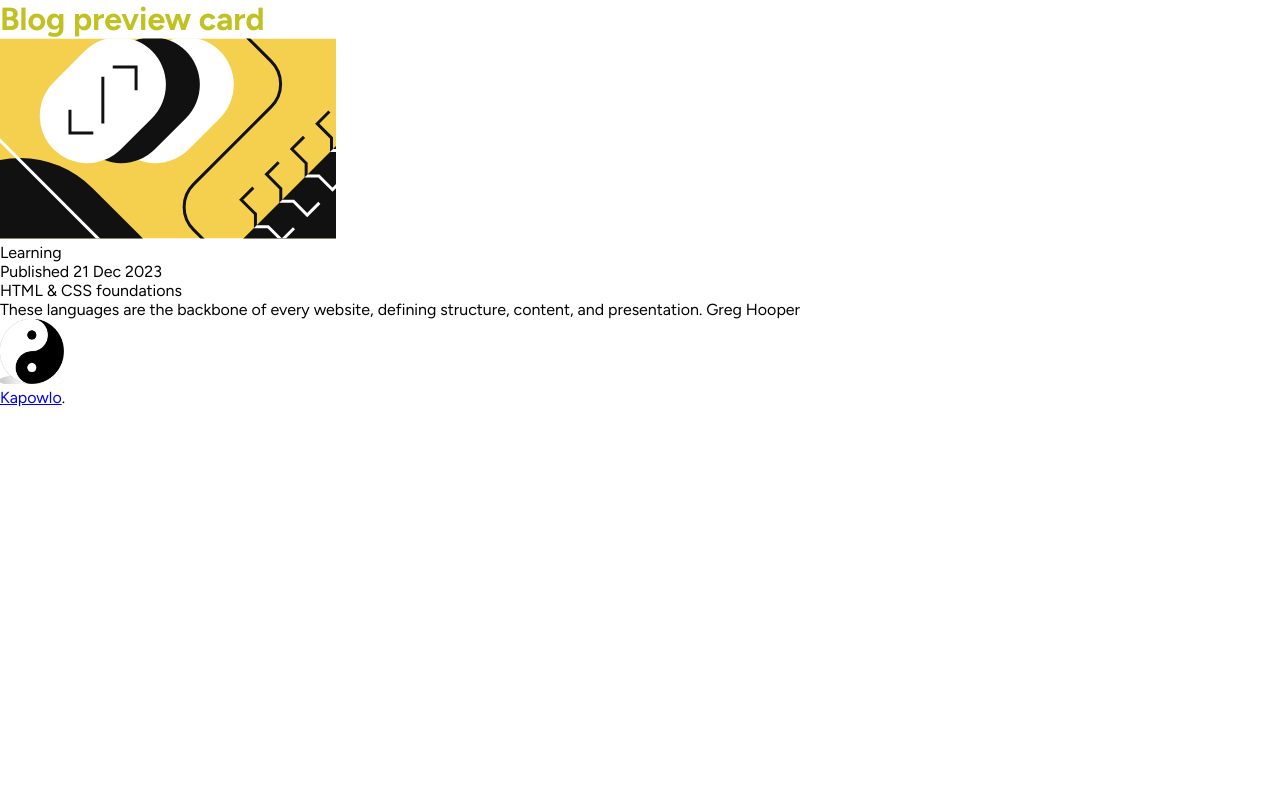
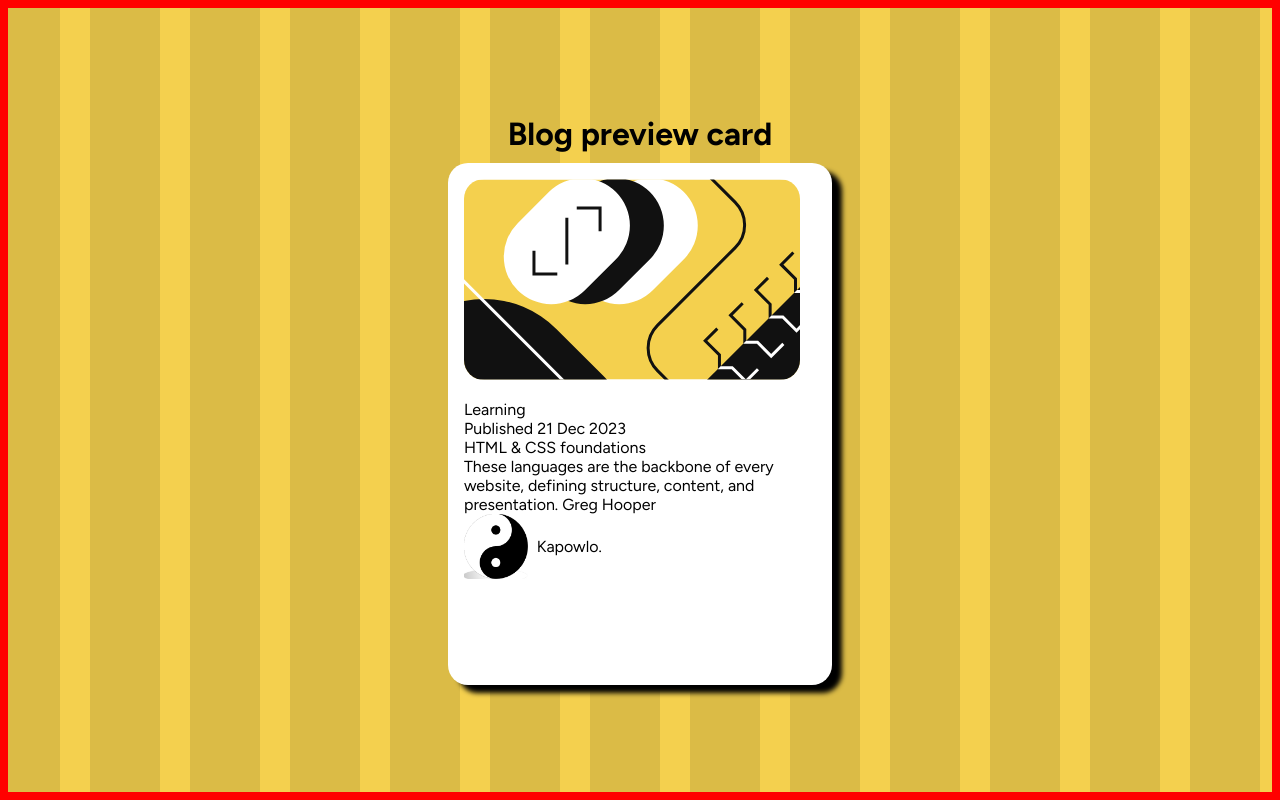
Before and after one commit to kapowlo/blog-preview-card, a plain HTML site: page index.html in a window 1280 px wide. Drawn offline with Linux system fonts and the light colour scheme.

Commit message:
Added margin to svg image
Added margin-left to text content inside of card

Made container a grid + centered the card and h1

Added linear-gradient with vertical stripes to container

Made attribution a flex container

Removed decoration on attribution link

```diff
--- a/style.css
+++ b/style.css
@@ -5,11 +5,61 @@
   margin: 0;
   box-sizing: border-box;
 }
+/*----------------GENERAL STYLES applied to multiple element------------*/
+img[src$="illustration-article.svg"] {
+  margin: 1em;
+  border-radius: 20px;
+}
+.card-text-wrapper,
+.attribution-wrapper {
+  margin-left: 1em;
+}
+/*with the two css rule above everything INSIDE CARD has as the same margin left */
 
 body {
+  height: 100vh;
   font-family: "Figtree", sans-serif;
 }
 
+.container {
+  border: 8px solid red;
+
+  background: linear-gradient(90deg, rgba(0, 0, 0, 0.1) 70px, transparent 70px)
+      center center / 100px 100% repeat-x,
+    #f4d04e;
+
+  height: 100%;
+
+  /*places card and h1 text in the center */
+  display: grid;
+  place-content: center;
+}
+
 h1 {
-  color: rgb(193, 193, 36);
+  margin-bottom: 0.31em;
+  text-align: center; /*properly center text with card below */
 }
+
+/*----------------------CARD STYLES---------------------- */
+
+.card {
+  width: 384px;
+  height: 522px;
+  background-color: rgb(255, 255, 255);
+  box-shadow: 10px 8px 5px black;
+  border-radius: 20px;
+}
+
+/*------------------attribution styles(should be all the way at the bottom)-------------------- */
+.attribution {
+  /*  text-align: center; */ /* commented out keep the ying yang and text on the left edge for now */
+  display: flex;
+  align-items: center;
+  gap: 0.55em;
+}
+
+.attribution a {
+  text-decoration: none;
+  color: black;
+  font-size: 16px;
+}
```
